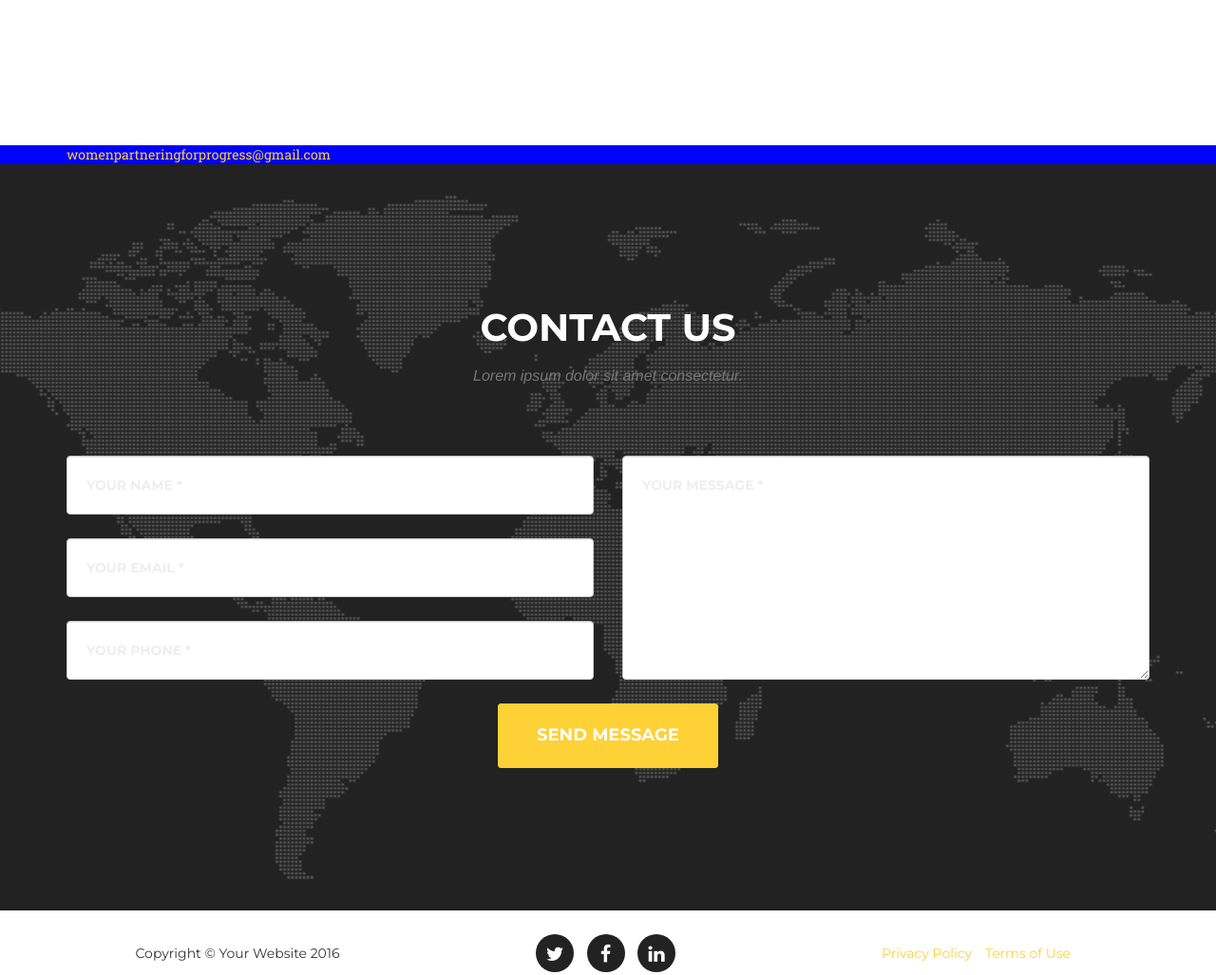
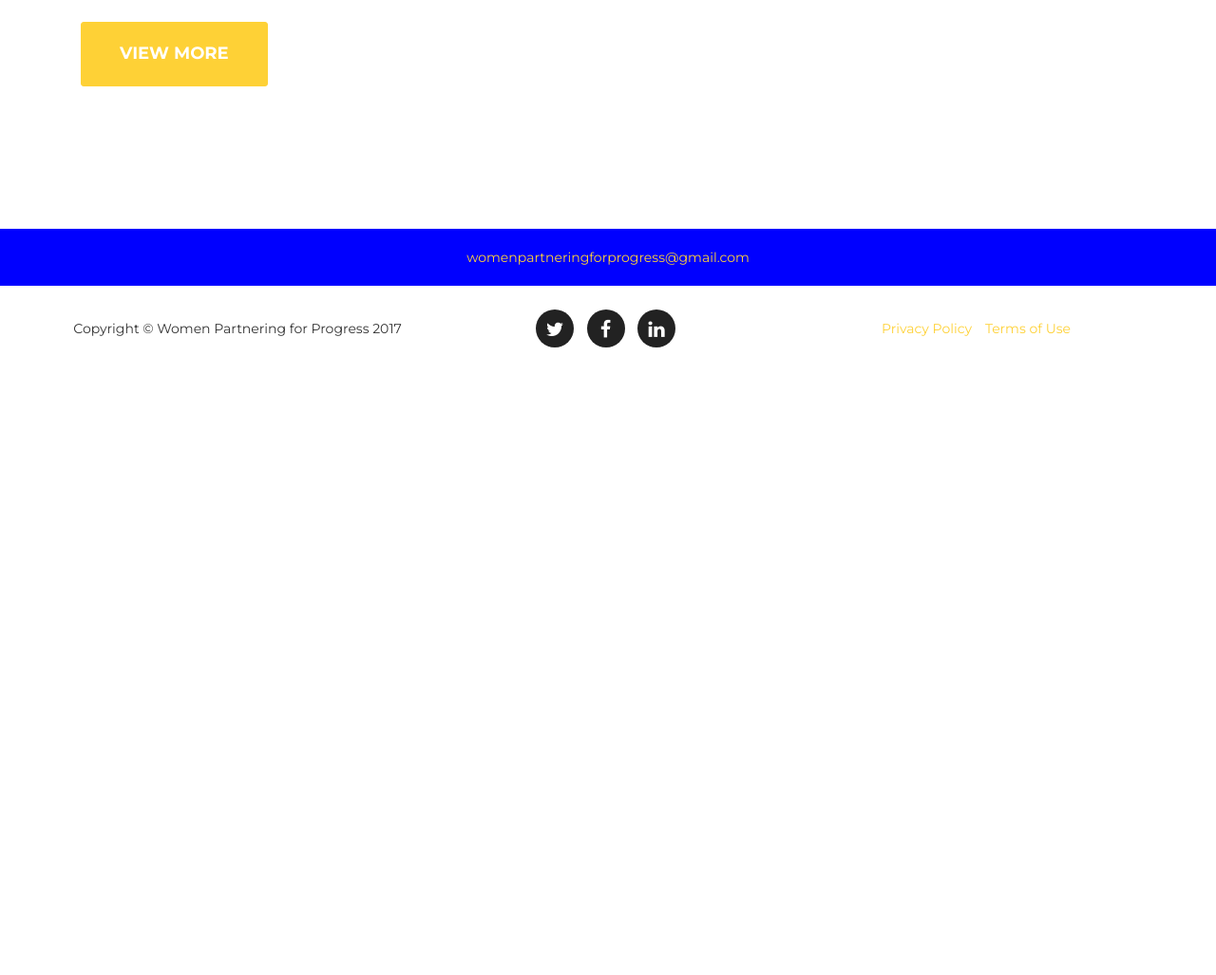
Before and after one commit to womenpartneringforprogress/womenpartneringforprogress, a website: page index.html in a window 1280 px wide. Shown: the part 4651-5678 px from the top of the page at 95% size. After the commit the page ends 5042 px from the top, so only its background shows below. Drawn offline with nearby package versions, Linux system fonts and the light colour scheme; a web font is replaced by a local one.

Commit message:
Update index.html

```diff
--- a/index.html
+++ b/index.html
@@ -70,8 +70,8 @@
 								<a href="#" class="dropdown-toggle" data-toggle="dropdown" role="button" aria-haspopup="true" aria-expanded="false">About Us <span class="caret"></span></a>
 								<ul class="dropdown-menu">
 								  <li><a href="leadership.html">Leadership team</a></li>
-								  <li><a href="#">What we believe</a></li>
-								  <li><a href="#">FAQ</a></li>
+								  <li><a href="what-we-believe.html">What we believe</a></li>
+								  <li><a href="faq.html">FAQ</a></li>
 								</ul>
 							</li>
 
@@ -249,9 +249,9 @@
                 </div>
             <div class="row">
                 <div class="col-lg-8 col-lg-offset-2 text-center">
-                    <p class="large text-muted">We are creating progressive change in Hoosier communities by connecting high potential women leaders. We believe that a progressive future in Indiana must be powered by strong, diverse, and effective women leaders who have the skills and knowledge ready to build solutions as great as the challenges we face.</p>
+                    <p class="large text-muted mission">We are creating progressive change in Hoosier communities by connecting high potential women leaders. We believe that a progressive future in Indiana must be powered by strong, diverse, and effective women leaders who have the skills and knowledge ready to build solutions as great as the challenges we face.</p>
 
-                    <p class="large text-muted">WPP trains and connects motivated women who unabashedly support one another in positively impacting the areas where they work and live. Our network of leaders drives collaboration across sectors in order to improve the quality of our institutions and amplify the voices of women in policy making.</p>
+                    <p class="large text-muted mission">WPP trains and connects motivated women who unabashedly support one another in positively impacting the areas where they work and live. Our network of leaders drives collaboration across sectors in order to improve the quality of our institutions and amplify the voices of women in policy making.</p>
                     <a class="btn btn-xl logo-button" data-toggle="modal" data-target="#myModal">Join Us!</a>
                 </div>
             </div>
@@ -312,6 +312,7 @@
                     </div>
                 </div>
                   </div>
+                 <div class="col-sm-12 events-button"><a href="events.html" class="btn btn-xl logo-button">View more</a></div>
             </div>
         </div>
     </section>
@@ -322,63 +323,20 @@
     <aside class="clients">
         <div class="container">
             <div class="row">
-                <div class="col-md-12" class="email">
+                <div class="col-sm-12 email">
                 	<a href="mailto:womenpartneringforprogress@gmail.com">womenpartneringforprogress@gmail.com</a>
                 </div>
             </div>
         </div>
     </aside>
 
-    <!-- Contact Section -->
-    <section id="contact">
-        <div class="container">
-            <div class="row">
-                <div class="col-lg-12 text-center">
-                    <h2 class="section-heading">Contact Us</h2>
-                    <h3 class="section-subheading text-muted">Lorem ipsum dolor sit amet consectetur.</h3>
-                </div>
-            </div>
-            <div class="row">
-                <div class="col-lg-12">
-                    <form name="sentMessage" id="contactForm" novalidate>
-                        <div class="row">
-                            <div class="col-md-6">
-                                <div class="form-group">
-                                    <input type="text" class="form-control" placeholder="Your Name *" id="name" required data-validation-required-message="Please enter your name.">
-                                    <p class="help-block text-danger"></p>
-                                </div>
-                                <div class="form-group">
-                                    <input type="email" class="form-control" placeholder="Your Email *" id="email" required data-validation-required-message="Please enter your email address.">
-                                    <p class="help-block text-danger"></p>
-                                </div>
-                                <div class="form-group">
-                                    <input type="tel" class="form-control" placeholder="Your Phone *" id="phone" required data-validation-required-message="Please enter your phone number.">
-                                    <p class="help-block text-danger"></p>
-                                </div>
-                            </div>
-                            <div class="col-md-6">
-                                <div class="form-group">
-                                    <textarea class="form-control" placeholder="Your Message *" id="message" required data-validation-required-message="Please enter a message."></textarea>
-                                    <p class="help-block text-danger"></p>
-                                </div>
-                            </div>
-                            <div class="clearfix"></div>
-                            <div class="col-lg-12 text-center">
-                                <div id="success"></div>
-                                <button type="submit" class="btn btn-xl">Send Message</button>
-                            </div>
-                        </div>
-                    </form>
-                </div>
-            </div>
-        </div>
-    </section>
 
+<!--footer-->
     <footer>
         <div class="container">
             <div class="row">
                 <div class="col-md-4">
-                    <span class="copyright">Copyright &copy; Your Website 2016</span>
+                    <span class="copyright">Copyright &copy; Women Partnering for Progress 2017</span>
                 </div>
                 <div class="col-md-4">
                     <ul class="list-inline social-buttons">
```
